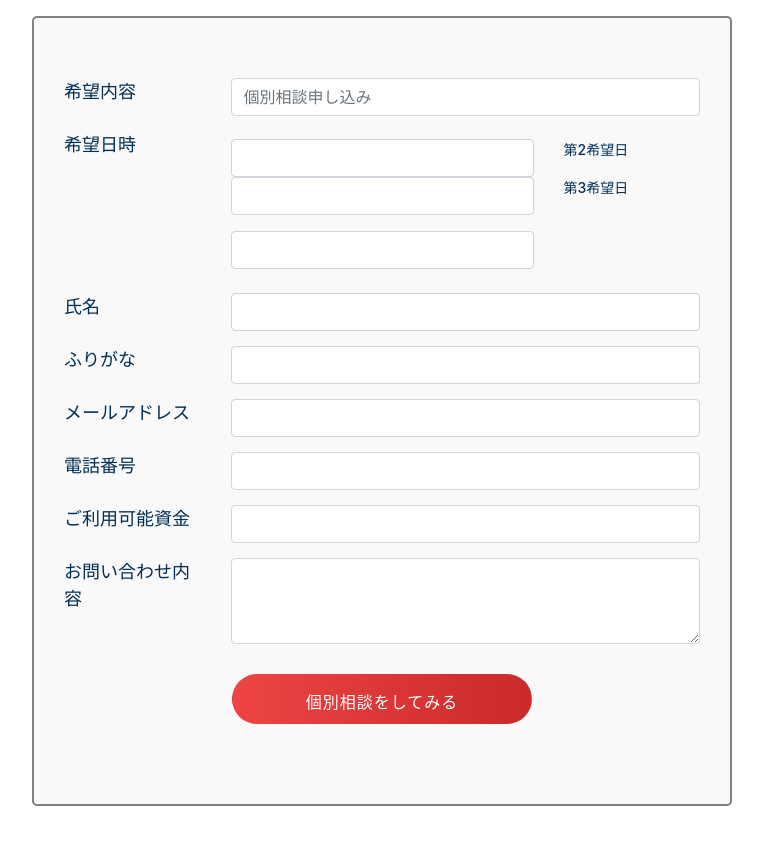
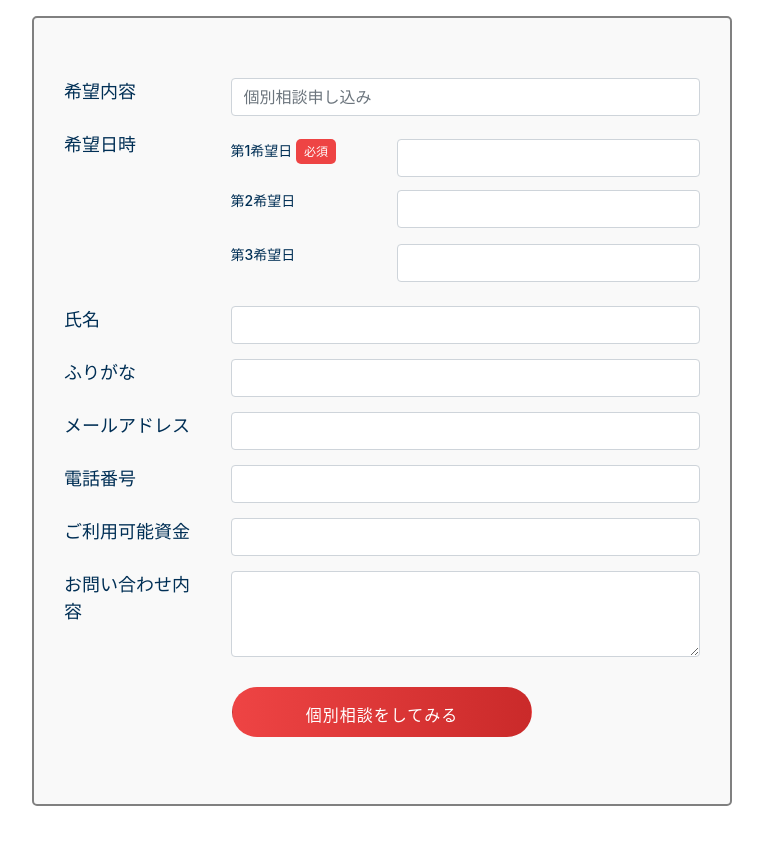
Before and after one commit to t-rao/vodka, a plain HTML site: page index.html in a window 1280 px wide. Shown: the part 6860-7705 px from the top of the page, without its empty margins (258-1021 px from the left). Drawn offline with Linux system fonts and the light colour scheme.

Commit message:
index.html
index.html

```diff
--- a/index.html
+++ b/index.html
@@ -432,21 +432,21 @@
           </div>
             <div class="col-md-9">
               <div class="row mt-2 sub_inpt">
-                <div class="col-md-4 d-none d-sm-none  d-lg-blockd-md-block">
+                <div class="col-md-4 d-none d-sm-none  d-lg-block">
                   <p class="lable">第1希望日 <span id="white" class="text-white">必須</span></p>
                 </div>
                 <div class="col-12  col-lg-8">
                   <p class="lable d-lg-none">第1希望日 <span id="white" class="text-white">必須</span></p>
                   <input type="text" class="form-control" id="exampleInputEmail1" aria-describedby="emailHelp" required>
                 </div>
-                <div class="col-md-4 d-sm-none d-none d-lg-block d-md-block">
+                <div class="col-md-4 d-sm-none d-none d-lg-block ">
                   <p>第2希望日 </p>
                 </div>
                 <div class="col-12 col-lg-8 mb-3">
                   <p class="d-lg-none">第2希望日 </p>
                   <input type="text" class="form-control" id="exampleInputEmail1" aria-describedby="emailHelp" required>
                 </div>
-                <div class="col-md-4 d-sm-none d-none d-lg-block d-md-block">
+                <div class="col-md-4 d-sm-none d-none d-lg-block ">
                   <p>第3希望日 </p>
                 </div>
                 <div class="col-12 col-lg-8 mb-1 ">
```
